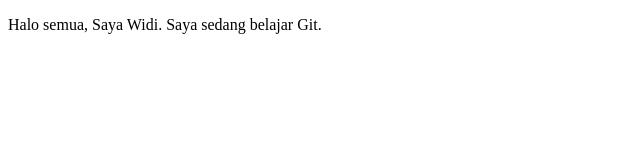
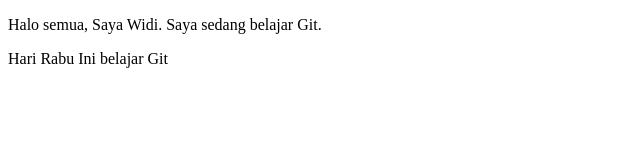
Before and after one commit to Widiieee/belajar-git, a plain HTML site: page index.html in a window 1280 px wide. Shown: the whole page, without its empty margins (0-640 px from the left). Drawn offline with Linux system fonts and the light colour scheme.

Commit message:
Hari Rabu Ini belajar Git

```diff
--- a/index.html
+++ b/index.html
@@ -7,5 +7,6 @@
 </head>
 <body>
     <p>Halo semua, Saya Widi. Saya sedang belajar Git.</p>
+    <p>Hari Rabu Ini belajar Git</p>
 </body>
 </html>
```
